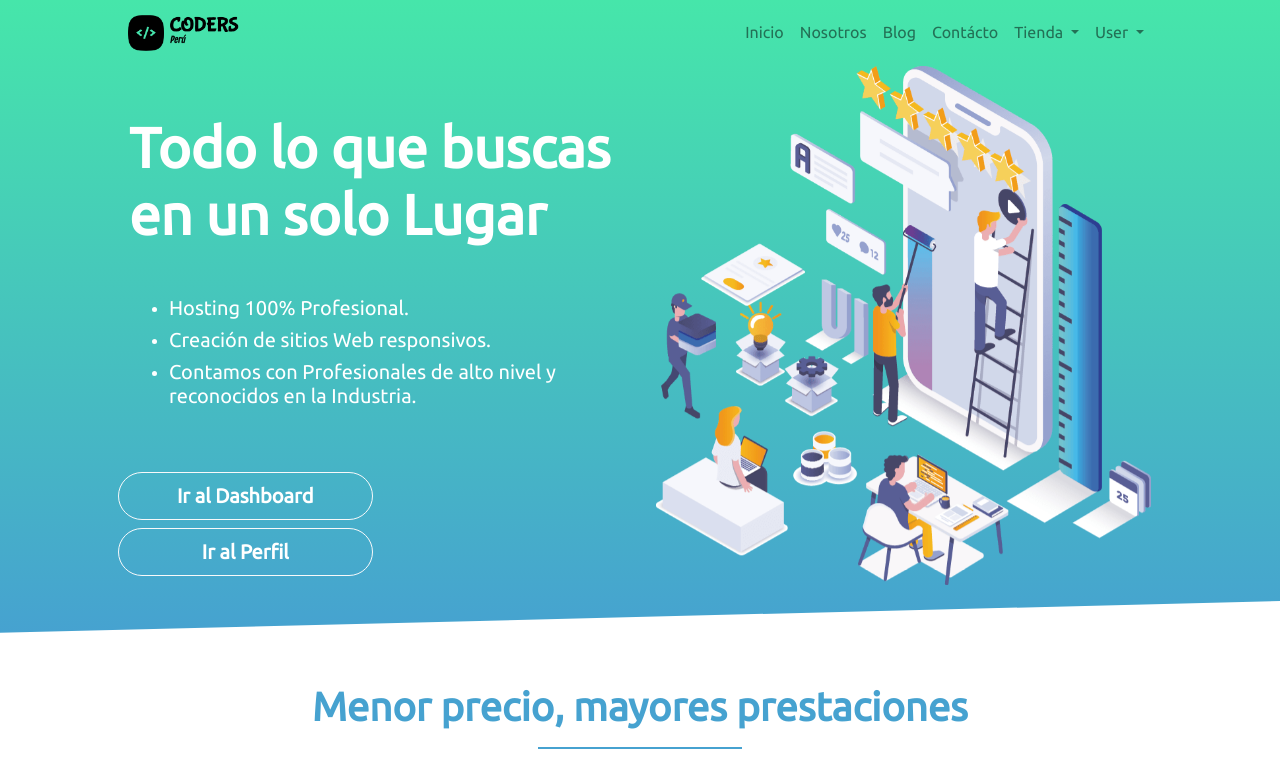
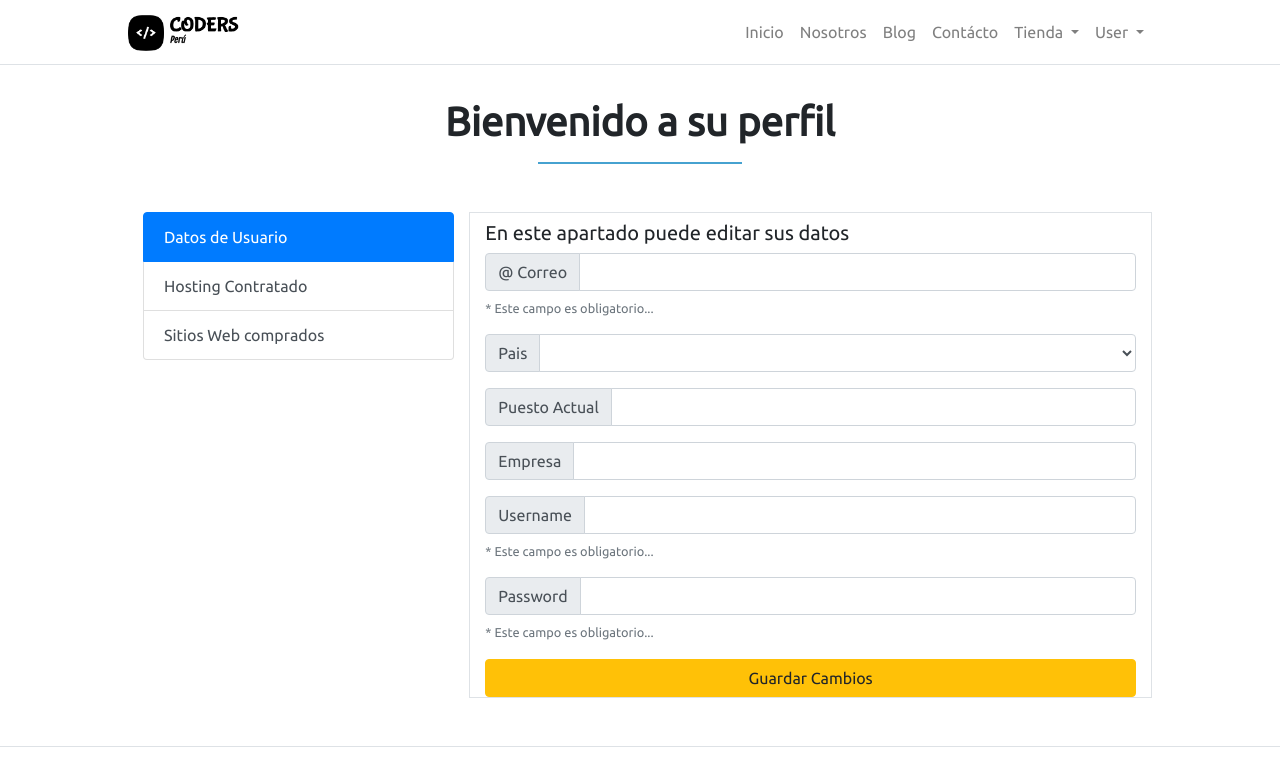
Before and after one commit to jesusfernxndez/front-cp, a Vue app: page /perfil in a window 1280 px wide. Shown: the top 771 px of the page. Built offline with nearby package versions, Linux system fonts and the light colour scheme; no server answers; sample sign-in values are in the browser's storage; a web font is replaced by a local one.

Commit message:
Recogiendo datos de usuario y compras

```diff
--- a/src/components/Modals/Register.vue
+++ b/src/components/Modals/Register.vue
@@ -219,7 +219,7 @@ export default {
           );
           localStorage.setItem("tokenUser", res.data.token);
           window.$("#ModalCenterRegister").modal("hide");
-          setTimeout(() => this.$router.go(this.$router.push("/")), 1000);
+          setTimeout(() => this.$router.go(this.$router.currentRoute), 1000);
         }
       });
     }
--- a/src/components/NavBar.vue
+++ b/src/components/NavBar.vue
@@ -68,9 +68,7 @@
             User
           </a>
           <div class="dropdown-menu" aria-labelledby="navbarDropdown">
-            <router-link class="dropdown-item" to="/productos/hosting-dedicado"
-              >Perfil</router-link
-            >
+            <router-link class="dropdown-item" to="/perfil">Perfil</router-link>
             <button class="dropdown-item" @click="logout">Salir</button>
           </div>
         </li>
@@ -110,7 +108,12 @@ export default {
     },
     colorNav() {
       const path = this.$route.path;
-      if (path === "/nosotros" || path === "/contacto" || path === "/blog") {
+      if (
+        path === "/nosotros" ||
+        path === "/contacto" ||
+        path === "/blog" ||
+        path === "/perfil"
+      ) {
         return true;
       }
       return false;
--- a/src/main.js
+++ b/src/main.js
@@ -18,7 +18,7 @@ Vue.config.productionTip = false;
 Vue.use(BootstrapVue);
 Vue.use(VueAxios, axios);
 axios.defaults.baseURL =
-  "https://coders-peru-api-rest.herokuapp.com/api/codersperu/v1";
+  "http://localhost:4000/api/codersperu/v1";
 
 new Vue({
   router,
--- a/src/router/index.js
+++ b/src/router/index.js
@@ -5,6 +5,7 @@ import Nosotros from "../views/Nosotros.vue";
 import Blog from "../views/Blog.vue";
 import Contacto from "../views/Contacto.vue";
 import Tienda from "../views/Tienda.vue";
+import Perfil from "../views/Perfil.vue";
 import Administrador from "../views/Administrador.vue";
 // children Productos
 import Hosting from "../views/childrenProductos/Hosting.vue";
@@ -51,6 +52,11 @@ const routes = [
     ]
   },
   {
+    path: "/perfil",
+    name: "perfil",
+    component: Perfil
+  },
+  {
     path: "/admin",
     name: "administrador",
     component: Administrador
--- a/src/views/Blog.vue
+++ b/src/views/Blog.vue
@@ -13,7 +13,8 @@
           role="alert"
           v-if="!mostrarCajacomentar"
         >
-          Para poder Publicar algo en este blog necesitas iniciar sesión.
+          Este apartado no está habilitado para: Administrador y Personas sin
+          cuenta.
         </div>
         <div class="row">
           <div class="col-lg">
@@ -42,21 +43,21 @@
               >
               <a
                 class="list-group-item list-group-item-action"
-                id="list-messages-list"
-                data-toggle="list"
-                href="#list-messages"
-                role="tab"
-                aria-controls="messages"
-                ><h5>Capactiaciones</h5></a
-              >
-              <a
-                class="list-group-item list-group-item-action"
                 id="list-settings-list"
                 data-toggle="list"
                 href="#list-settings"
                 role="tab"
                 aria-controls="settings"
                 ><h5>Tutoriales</h5></a
+              >
+              <a
+                class="list-group-item list-group-item-action"
+                id="list-messages-list"
+                data-toggle="list"
+                href="#list-messages"
+                role="tab"
+                aria-controls="messages"
+                ><h5>Eventos</h5></a
               >
             </div>
           </div>
@@ -75,7 +76,9 @@
                   <form>
                     <div class="form-group">
                       <textarea class="form-control" rows="5"></textarea>
-                      <button class="btn btn-primary mt-2">Comentar</button>
+                      <button class="btn btn-primary mt-2">
+                        Publicar Comentario
+                      </button>
                     </div>
                   </form>
                 </div>
@@ -95,16 +98,18 @@
                 aria-labelledby="list-profile-list"
               >
                 <div class="container-fluid" v-if="mostrarCajacomentar">
-                  <h5>Publica una noticia:</h5>
+                  <h5>Puedes compartir una noticia:</h5>
                   <form>
                     <div class="form-group">
                       <textarea class="form-control" rows="5"></textarea>
-                      <button class="btn btn-primary mt-2">Comentar</button>
+                      <button class="btn btn-primary mt-2">
+                        Compartir Noticia
+                      </button>
                     </div>
                   </form>
                 </div>
                 <div class="container-fluid">
-                  <h3>Comentarios:</h3>
+                  <h3>Noticias:</h3>
                   <div class="container">
                     <div class="bg-info">
                       Aquí el comentario
@@ -118,20 +123,11 @@
                 role="tabpanel"
                 aria-labelledby="list-messages-list"
               >
-                <div class="container-fluid" v-if="mostrarCajacomentar">
-                  <h5>Próximas Capactiaciones</h5>
-                  <form>
-                    <div class="form-group">
-                      <textarea class="form-control" rows="5"></textarea>
-                      <button class="btn btn-primary mt-2">Comentar</button>
-                    </div>
-                  </form>
-                </div>
                 <div class="container-fluid">
-                  <h3>Comentarios:</h3>
+                  <h3>Los Administradores Publicaron estos eventos:</h3>
                   <div class="container">
                     <div class="bg-info">
-                      Aquí el comentario
+                      Aquí las Capactiaciones
                     </div>
                   </div>
                 </div>
@@ -143,16 +139,18 @@
                 aria-labelledby="list-settings-list"
               >
                 <div class="container-fluid" v-if="mostrarCajacomentar">
-                  <h5>Puedes compartir un Tutorial</h5>
+                  <h5>Puedes compartir un Tutorial:</h5>
                   <form>
                     <div class="form-group">
                       <textarea class="form-control" rows="5"></textarea>
-                      <button class="btn btn-primary mt-2">Comentar</button>
+                      <button class="btn btn-primary mt-2">
+                        Compartir tutorial
+                      </button>
                     </div>
                   </form>
                 </div>
                 <div class="container-fluid">
-                  <h3>Comentarios:</h3>
+                  <h3>Tutoriales:</h3>
                   <div class="container">
                     <div class="bg-info">
                       Aquí el comentario
@@ -171,10 +169,7 @@
 export default {
   computed: {
     mostrarCajacomentar() {
-      if (
-        localStorage.getItem("tokenUser") ||
-        localStorage.getItem("tokenAdmin")
-      ) {
+      if (localStorage.getItem("tokenUser")) {
         return true;
       }
       return false;
--- /dev/null
+++ b/src/views/Perfil.vue
@@ -0,0 +1,259 @@
+<template>
+  <div class="paddingTop animated fadeInLeft">
+    <div id="paddingAncho">
+      <h1 class="mt-5 text-center font-weight-bold">
+        Bienvenido a su perfil
+      </h1>
+      <hr
+        style="width: 20%; border-color: #46A2D0; border-top-width: 2px !important"
+      />
+      <div class="container mt-5">
+        <div class="row">
+          <div class="col-4">
+            <div class="list-group" id="list-tab" role="tablist">
+              <a
+                class="list-group-item list-group-item-action active"
+                id="list-home-list"
+                data-toggle="list"
+                href="#list-home"
+                role="tab"
+                aria-controls="home"
+                >Datos de Usuario</a
+              >
+              <a
+                class="list-group-item list-group-item-action"
+                id="list-profile-list"
+                data-toggle="list"
+                href="#list-profile"
+                role="tab"
+                aria-controls="profile"
+                >Hosting Contratado</a
+              >
+              <a
+                class="list-group-item list-group-item-action"
+                id="list-messages-list"
+                data-toggle="list"
+                href="#list-messages"
+                role="tab"
+                aria-controls="messages"
+                >Sitios Web comprados</a
+              >
+            </div>
+          </div>
+          <div class="col-8 border">
+            <div class="tab-content" id="nav-tabContent">
+              <div
+                class="tab-pane fade show active"
+                id="list-home"
+                role="tabpanel"
+                aria-labelledby="list-home-list"
+              >
+                <h5 class="mt-2">En este apartado puede editar sus datos</h5>
+                <form>
+                  <div class="form-group">
+                    <div class="input-group mb-2">
+                      <div class="input-group-prepend">
+                        <span class="input-group-text">@ Correo</span>
+                      </div>
+                      <input
+                        type="email"
+                        id="inputcorreo"
+                        class="form-control"
+                        v-model="form.correo"
+                        required
+                      />
+                    </div>
+                    <small class="form-text text-muted">
+                      * Este campo es obligatorio...
+                    </small>
+                  </div>
+
+                  <div class="form-group">
+                    <div class="input-group mb-2">
+                      <div class="input-group-prepend">
+                        <span class="input-group-text">Pais</span>
+                      </div>
+                      <select
+                        class="form-control"
+                        id="selectpais"
+                        v-model="form.pais"
+                      >
+                        <option value="peru" selected>Perú</option>
+                        <option value="ecuador">Ecuador</option>
+                        <option value="colombia">Colombia</option>
+                        <option value="chile">Chile</option>
+                        <option value="argentina">Argentina</option>
+                      </select>
+                    </div>
+                  </div>
+
+                  <div class="form-group">
+                    <div class="input-group mb-2">
+                      <div class="input-group-prepend">
+                        <span class="input-group-text">Puesto Actual</span>
+                      </div>
+                      <input
+                        type="text"
+                        id="inputpuestoactual"
+                        class="form-control"
+                        v-model="form.puesto_actual"
+                      />
+                    </div>
+                  </div>
+
+                  <div class="form-group">
+                    <div class="input-group mb-2">
+                      <div class="input-group-prepend">
+                        <span class="input-group-text">Empresa</span>
+                      </div>
+                      <input
+                        type="text"
+                        id="inputempresa"
+                        class="form-control"
+                        v-model="form.empresa"
+                      />
+                    </div>
+                  </div>
+
+                  <div class="form-group">
+                    <div class="input-group mb-2">
+                      <div class="input-group-prepend">
+                        <span class="input-group-text">Username</span>
+                      </div>
+                      <input
+                        type="text"
+                        id="inputusername"
+                        class="form-control"
+                        v-model="form.username"
+                      />
+                    </div>
+                    <small class="form-text text-muted">
+                      * Este campo es obligatorio...
+                    </small>
+                  </div>
+
+                  <div class="form-group">
+                    <div class="input-group mb-2">
+                      <div class="input-group-prepend">
+                        <span class="input-group-text">Password</span>
+                      </div>
+                      <input
+                        type="text"
+                        id="inputpassword"
+                        class="form-control"
+                        v-model="form.password"
+                      />
+                    </div>
+                    <small class="form-text text-muted">
+                      * Este campo es obligatorio...
+                    </small>
+                  </div>
+                  <button
+                    class="btn btn-warning btn-block ml-auto"
+                  >
+                    Guardar Cambios
+                  </button>
+                </form>
+              </div>
+              <div
+                class="tab-pane fade"
+                id="list-profile"
+                role="tabpanel"
+                aria-labelledby="list-profile-list"
+              >
+                <h5 class="mt-2">
+                  Este es el el Plan de Hosting que tiene actualmente
+                </h5>
+                <label> Fecha de Vencimiento </label>
+                <h6>{{ planHosting.fecha_vencimiento }}</h6>
+              </div>
+              <div
+                class="tab-pane fade"
+                id="list-messages"
+                role="tabpanel"
+                aria-labelledby="list-messages-list"
+              >
+                <h5 class="mt-2">Estos son los sitios web que ha adquirido</h5>
+              </div>
+            </div>
+          </div>
+        </div>
+      </div>
+    </div>
+  </div>
+</template>
+<script>
+export default {
+  data() {
+    return {
+      form: {
+        dni: 71457234,
+        correo: "",
+        pais: "",
+        puesto_actual: "",
+        empresa: "",
+        username: "",
+        password: ""
+      },
+      planHosting: {
+        id_compra: null,
+        fecha_compra: new Date(),
+        fecha_vencimiento: new Date()
+      }
+    };
+  },
+  computed: {
+    mostrarPerfil() {
+      if (
+        localStorage.getItem("tokenUser") ||
+        localStorage.getItem("tokenAdmin")
+      ) {
+        return true;
+      }
+      return false;
+    }
+  },
+  created() {
+    if (!this.mostrarPerfil) {
+      this.$router.go(this.$router.push("/"));
+    } else {
+      if (localStorage.getItem("tokenUser")) {
+         this.axios({
+          method: 'post', //you can set what request you want to be
+          url: '/profile',
+          data: this.form,
+          headers: {
+            authorization: localStorage.getItem('tokenUser')
+          }
+        }) .then( res => {
+          console.log(res)
+        })
+      } else if (localStorage.getItem("tokenAdmin")) {
+        this.axios
+          .get(
+            "/profile/admin",
+            {
+              headers: {
+                authorization: localStorage.getItem("tokenAdmin")
+              }
+            },
+            this.form
+          )
+          .then(res => {
+            console.log(res);
+          });
+      } else {
+        console.log('no token')
+      }
+      let fechaCompra = new Date();
+      fechaCompra =
+        fechaCompra.getDate() +
+        "/" +
+        (fechaCompra.getMonth() + 1) +
+        "/" +
+        fechaCompra.getFullYear();
+      this.planHosting.fecha_vencimiento = fechaCompra;
+    }
+  }
+};
+</script>
```
Also changed, not shown: 1 other file (tests, documents, lock files or other folders).
